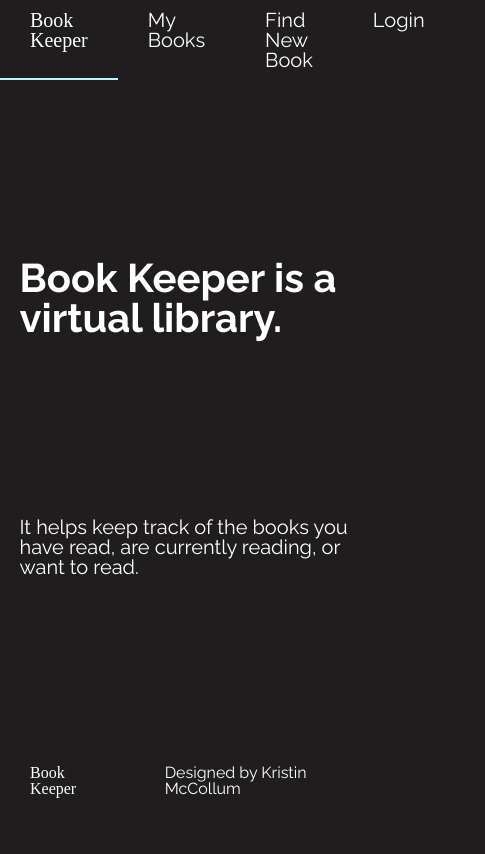
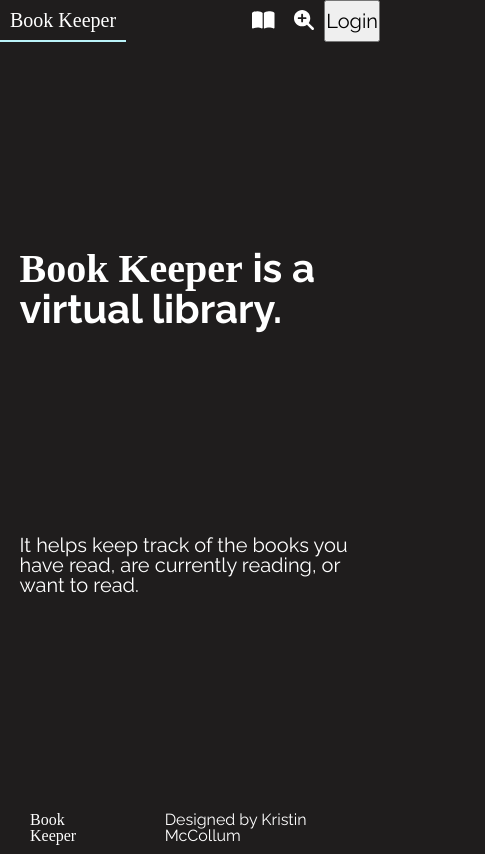
Before and after one commit to kristinmc42/BookKeeperFullstackHeroku, a React (Create React App) app in the folder client/: page / in a window 390 px wide. Shown: the whole page, 485 px wide, since content can reach past the window. Built offline with nearby package versions, Linux system fonts and the light colour scheme; a web font is replaced by a local one.

Commit message:
added font awesome in Nav; added media queries in Nav

```diff
--- /dev/null
+++ b/client/babel-plugin-macros.config.js
@@ -0,0 +1,5 @@
+module.exports = {
+    'fontawesome-svg-core': {
+      'license': 'free'
+    }
+  }
--- /dev/null
+++ b/client/babel.config.js
@@ -0,0 +1,5 @@
+module.exports = function (api) {
+    return {
+      plugins: ['macros'],
+    }
+  }
--- a/client/package.json
+++ b/client/package.json
@@ -3,6 +3,10 @@
   "version": "0.1.0",
   "private": true,
   "dependencies": {
+    "@fortawesome/fontawesome-svg-core": "^6.2.1",
+    "@fortawesome/free-regular-svg-icons": "^6.2.1",
+    "@fortawesome/free-solid-svg-icons": "^6.2.1",
+    "@fortawesome/react-fontawesome": "^0.2.0",
     "@testing-library/jest-dom": "^5.16.5",
     "@testing-library/react": "^13.4.0",
     "@testing-library/user-event": "^13.5.0",
@@ -11,6 +15,7 @@
     "@types/react": "^18.0.26",
     "@types/react-dom": "^18.0.10",
     "axios": "^1.2.1",
+    "babel-plugin-macros": "^3.1.0",
     "date-fns": "^2.29.3",
     "dotenv": "^16.0.3",
     "react": "^18.2.0",
--- a/client/public/index.html
+++ b/client/public/index.html
@@ -11,10 +11,13 @@
     />
     <link rel="preconnect" href="https://fonts.googleapis.com" />
     <link rel="preconnect" href="https://fonts.gstatic.com" crossorigin />
+    <!-- Google Fonts -->
     <link
       href="https://fonts.googleapis.com/css2?family=Montserrat+Subrayada:wght@400;700&family=Raleway:ital,wght@0,300;0,400;0,600;0,700;0,800;1,400&display=swap"
       rel="stylesheet"
     />
+    <!-- Font Awesome kit -->
+    <!-- <script src="https://kit.fontawesome.com/7bfd8027d9.js" crossorigin="anonymous"></script> -->
     <!-- <link rel="apple-touch-icon" href="%PUBLIC_URL%/logo192.png" /> -->
     <!--
       manifest.json provides metadata used when your web app is installed on a
--- a/client/src/components/Footer.tsx
+++ b/client/src/components/Footer.tsx
@@ -7,12 +7,12 @@ const StyledFooter = styled.footer`
   max-width: 1600px;
   color: ${(props) => props.theme.colors.whiteText};
 
-    p{
-      font-size: .8rem;
+  p {
+    font-size: 0.8rem;
     padding: 10px 30px;
   }
-    p:first-of-type{
-      font-family: ${props => props.theme.fonts.header}
+  p:first-of-type {
+    font-family: ${(props) => props.theme.fonts.header};
   }
 `;
 
--- a/client/src/components/Nav.tsx
+++ b/client/src/components/Nav.tsx
@@ -2,6 +2,11 @@ import React, { useContext } from "react";
 import { NavLink, NavigateFunction, useNavigate } from "react-router-dom";
 import { AuthContext } from "../context/AuthContext";
 import styled from "styled-components";
+import { FontAwesomeIcon } from "@fortawesome/react-fontawesome";
+import {
+  faMagnifyingGlassPlus,
+  faBookOpen,
+} from "@fortawesome/free-solid-svg-icons";
 
 //interfaces
 import { ContextState } from "../types";
@@ -14,24 +19,46 @@ const StyledNav = styled.nav`
   ul {
     display: flex;
     padding-right: 30px;
+
+    @media (max-width: 445px) {
+      padding-right: 10px;
+    }
   }
   p {
     color: ${(props) => props.theme.colors.secondary};
     padding: 10px 30px;
   }
 `;
-const StyledNavLink = styled(NavLink)`
+
+const StyledLogoLink = styled(NavLink)`
+  font-family: ${(props) => props.theme.fonts.header};
   color: ${(props) => props.theme.colors.whiteText};
   padding: 10px 30px;
   &.active {
     border-bottom: 2px solid ${(props) => props.theme.colors.secondary};
   }
+
+  @media (max-width: 445px) {
+    padding: 10px;
+  }
 `;
-const StyledLogoLink = styled(StyledNavLink)`
-  font-family: ${(props) => props.theme.fonts.header};
+
+const StyledNavLink = styled(StyledLogoLink)`
+  font-family: ${(props) => props.theme.fonts.main};
+
+  @media (max-width: 703px) {
+    display: none;
+  }
+`;
+
+const StyledMobileLink = styled(StyledLogoLink)`
+  @media (min-width: 703px) {
+    display: none;
+  }
 `;
 
 const StyledButton = styled.button``;
+
 
 const Nav: React.FC = () => {
   const navigate: NavigateFunction = useNavigate();
@@ -53,6 +80,12 @@ const Nav: React.FC = () => {
       <StyledLogoLink to="/">Book Keeper</StyledLogoLink>
 
       <ul>
+        <StyledMobileLink to="books">
+          {<FontAwesomeIcon icon={faBookOpen} />}
+        </StyledMobileLink>
+        <StyledMobileLink to="search">
+          {<FontAwesomeIcon icon={faMagnifyingGlassPlus} />}
+        </StyledMobileLink>
         <StyledNavLink to="books">My Books</StyledNavLink>
         <StyledNavLink to="search">Find New Book</StyledNavLink>
         {currentUser ? (
@@ -61,7 +94,9 @@ const Nav: React.FC = () => {
             <button onClick={handleLogout}>Logout</button>
           </>
         ) : (
-          <StyledNavLink to="/login">Login</StyledNavLink>
+          <>
+            <button onClick={() => navigate("/login")}>Login</button>
+          </>
         )}
       </ul>
     </StyledNav>
--- a/client/src/pages/Home.tsx
+++ b/client/src/pages/Home.tsx
@@ -6,7 +6,7 @@ const Home: React.FC = () => {
     max-width: 1600px;
     width: 90%;
     margin: 0 auto;
-    height: 80vh;
+    height: 90vh;
     display: flex;
     flex-direction: column;
     justify-content: space-evenly;
@@ -14,10 +14,13 @@ const Home: React.FC = () => {
     h1, p{
       color:${props => props.theme.colors.whiteText};
     }
+    h1 > span {
+      font-family: ${props => props.theme.fonts.header}
+    }
   `
   return (
     <Wrapper>
-      <h1>Book Keeper is a virtual library.</h1>
+      <h1><span>Book Keeper</span> is a virtual library.</h1>
       <p>
         It helps keep track of the books you have read, are currently reading,
         or want to read.
```
Also changed, not shown: 1 other file (tests, documents, lock files or other folders). Lines whose indentation alone changed are shown as unchanged.
